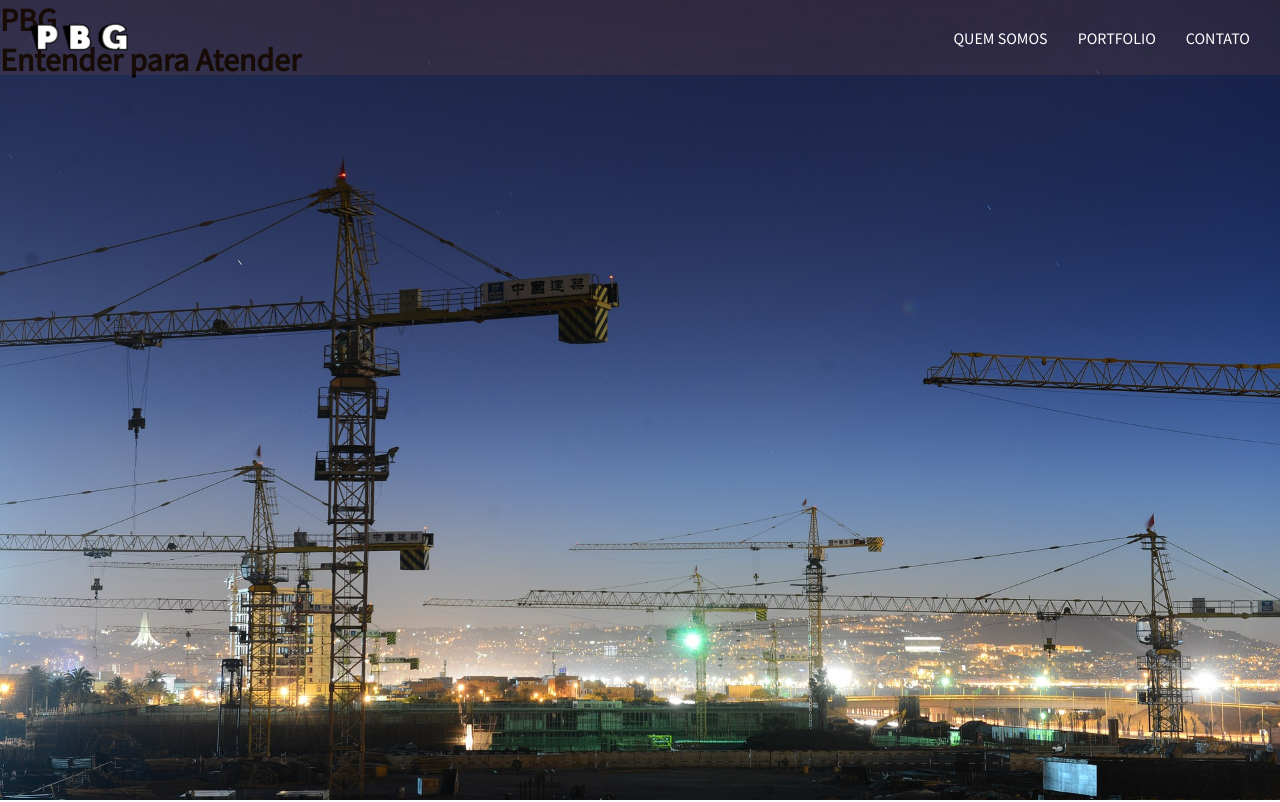
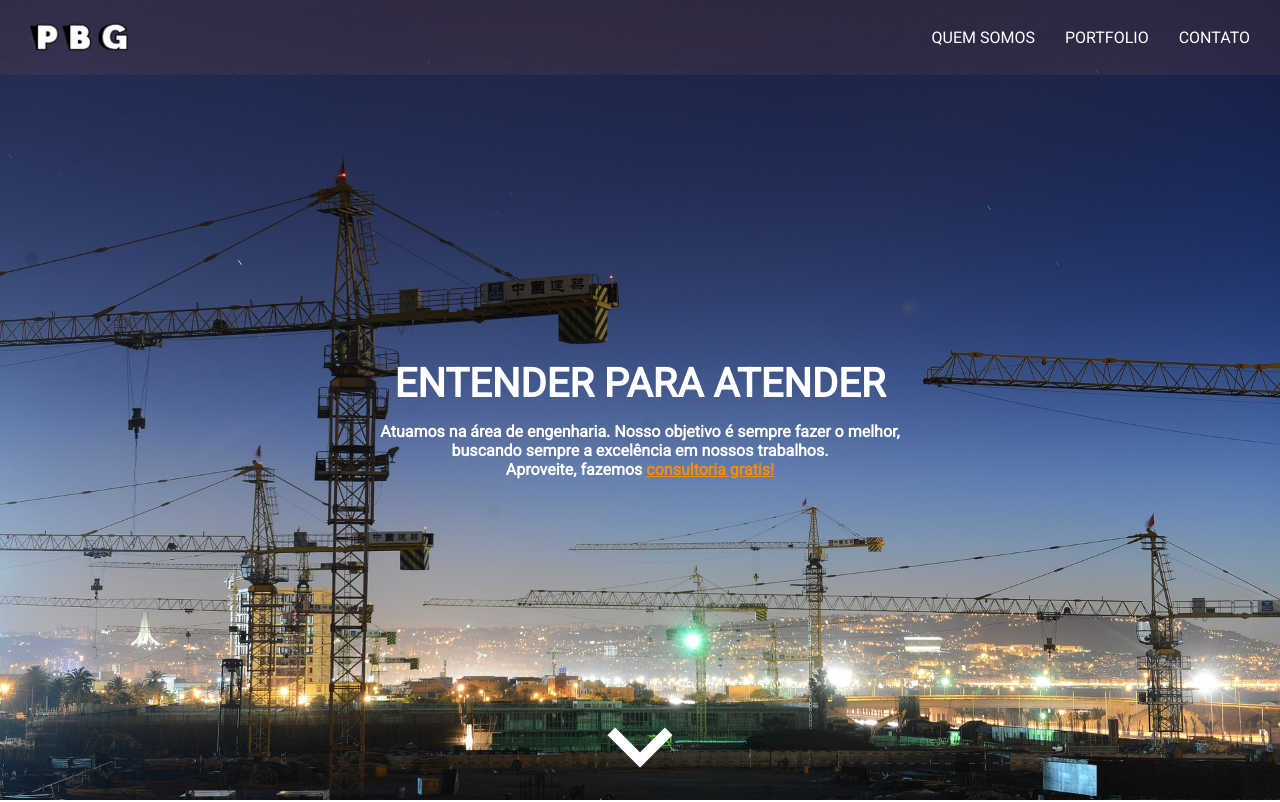
Before and after one commit to Orbit-Wolf/pbg, a React (Create React App) app: page / in a window 1280 px wide. Shown: the top 802 px of the page. Built offline with nearby package versions, Linux system fonts and the light colour scheme.

Commit message:
New hero layout

```diff
--- a/src/index.js
+++ b/src/index.js
@@ -3,7 +3,7 @@ import ReactDOM from 'react-dom';
 import App from './pbg/App';
 import * as serviceWorker from './serviceWorker';
 
-ReactDOM.render(
+ReactDOM.render (
   <React.StrictMode>
     <App/>
   </React.StrictMode>,
--- /dev/null
+++ b/src/pbg/common/contact/contact.css
@@ -0,0 +1,8 @@
+.contact {
+    bottom: 0;
+    background-color: #dd6a32;
+    height: 80px;
+    position: fixed;
+    width: 100%;
+    z-index: 500;
+}
--- /dev/null
+++ b/src/pbg/common/contact/contact.jsx
@@ -0,0 +1,12 @@
+import React from 'react'
+import './contact.css'
+
+function Contact() {
+    return (
+        <div className="contact">
+
+        </div>
+    )
+}
+
+export default Contact
--- a/src/pbg/common/navbar/navbar.jsx
+++ b/src/pbg/common/navbar/navbar.jsx
@@ -12,7 +12,7 @@ class NavBar extends React.Component {
         return (
             <div className="navbar">
                 <div className="logo">
-                    <a href="/">
+                    <a href="#main">
                         <img src={logo} alt="logo"/>
                     </a>
                 </div>
--- a/src/pbg/global.css
+++ b/src/pbg/global.css
@@ -1,10 +1,20 @@
-@import url('https://fonts.googleapis.com/css?family=Source+Sans+Pro&display=swap');
+@import url('https://fonts.googleapis.com/css2?family=Roboto:wght@100;300;400&display=swap');
+@import url('https://fonts.googleapis.com/icon?family=Material+Icons');
+
+html {
+    scroll-behavior: smooth;
+}
 
 body {
+    font-family: 'Roboto', sans-serif;
     margin: 0;
-  font-family: 'Source Sans Pro', sans-serif;
 }
 
+h1, h2, h3, h4, h5, h6 {
+    font-family: 'Roboto', sans-serif;
+}
+
+
 .primary-color {
-    color: #dd6a32;
+    color: #ff5500;
 }
--- a/src/pbg/pages/home/home.css
+++ b/src/pbg/pages/home/home.css
@@ -1,18 +1,60 @@
-.home {
-
-}
-
 .home .hero  {
+    background-color: #464646;
     background-position: center center;
     background-repeat: no-repeat;
     /*background-attachment: fixed;*/
     background-size: cover;
+    color: white;
 
-    background-color: #464646;
+    min-height: 650px;
+    position: relative;
     width: 100%;
-    min-height: 650px;
+}
+
+.home .hero .main {
+    position: absolute;
+    top: 45%;
+    right: 0;
+    left: 0;
+    margin-left: 0;
+    margin-right: 0;
+    width: 100%;
+    text-align: center;
 }
 
 .home .hero h1 {
+    color: white;
+    font-size: 40px;
+    margin: 0 0 15px 0;
+}
+
+.home .hero h2 {
+    color: white;
+    font-size: 16px;
     margin: 0;
 }
+
+.home .hero h2 a {
+    color: #ff8a00;
+    cursor: pointer;
+    font-size: 16px;
+    font-weight: bold;
+    margin: 0;
+    text-decoration: underline;
+}
+
+.home .hero .hero-more {
+    bottom: -15px;
+    margin-left: auto;
+    margin-right: auto;
+    left: 0;
+    position: absolute;
+    text-align: center;
+    right: 0;
+    width: 150px;
+}
+
+.home .hero .hero-more i {
+    color: white;
+    font-size: 130px;
+}
--- a/src/pbg/pages/home/home.jsx
+++ b/src/pbg/pages/home/home.jsx
@@ -1,8 +1,10 @@
 import React from 'react'
+import '../../global.css'
 import './home.css'
 
 import NavBar from "../../common/navbar/navbar"
 import Footer from "../../common/footer/footer"
+import Contact from "../../common/contact/contact"
 
 import hero from "./hero.jpg"
 
@@ -42,17 +44,32 @@ class Home extends React.Component {
                     <NavBar/>
                 </header>
 
-                <div className="hero" style={{backgroundImage: `url(${hero})`, height: backgroundHeight}}>
-                    <h1>
-                        PBG <br/> Entender para Atender
-                    </h1>
+                <div className="hero" id="main" style={{backgroundImage: `url(${hero})`, height: backgroundHeight}}>
+                    <div className="main">
+                        <h1>
+                            ENTENDER PARA ATENDER
+                        </h1>
+                        <h2>
+                            Atuamos na área de engenharia.
+                            Nosso objetivo é sempre fazer o melhor,
+                            <br/>
+                            buscando sempre a excelência em nossos trabalhos.
+                            <br/>
+                            Aproveite, fazemos <a href="/" className="primary-color">consultoria gratis!</a>
+                        </h2>
+                    </div>
+
+                    <div className="hero-more">
+                        <i className="material-icons">expand_more</i>
+                    </div>
                 </div>
 
-                <div style={{height: 500}}>
+                <div style={{height: 800}}>
 
                 </div>
-
+                {/*<Contact/>*/}
                 <footer>
+                    <div style={{height: 500, backgroundColor: "gray"}}/>
                     {/*<Footer/>*/}
                 </footer>
             </div>
```
